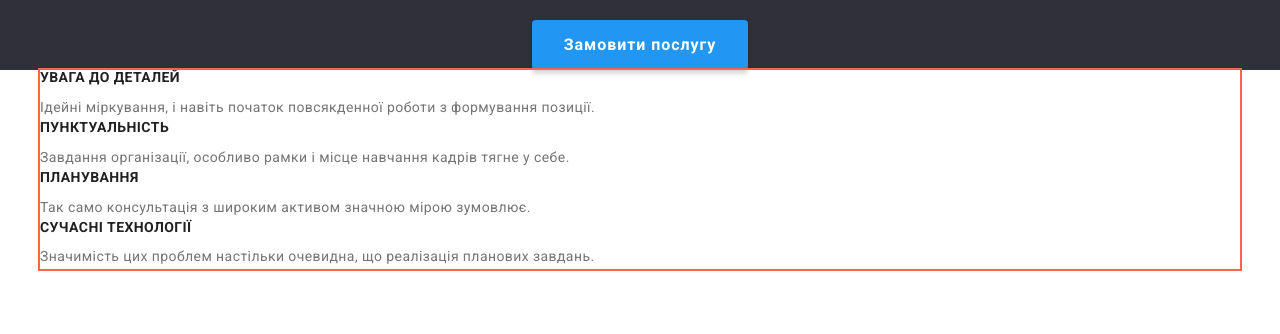
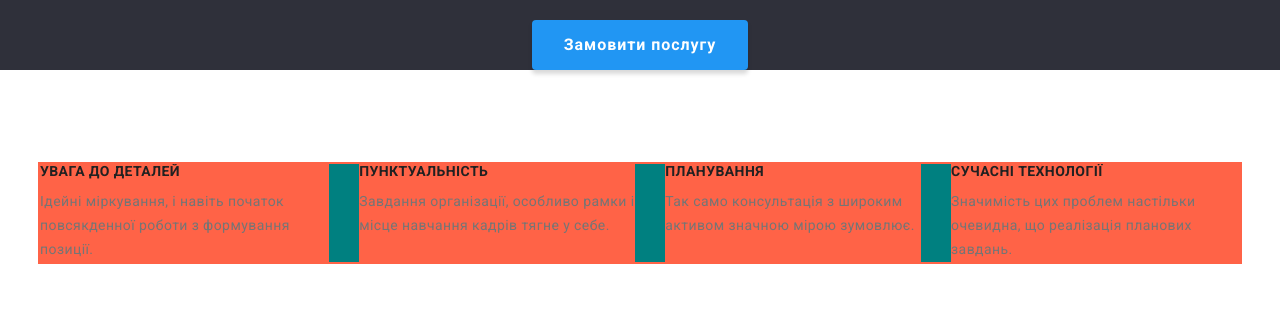
Before and after one commit to Kerimov-Teimur/homework-3, a plain HTML site: page index.html in a window 1280 px wide. Shown: the part 150-484 px from the top of the page. Drawn offline with nearby package versions, Linux system fonts and the light colour scheme.

Commit message:
add flex about

```diff
--- a/css/styles.css
+++ b/css/styles.css
@@ -109,11 +109,6 @@ body {
   margin-right: 50px;
 }
 
-.nav-list {
-  display: flex;
-  margin-left: auto;
-}
-
 .nav-menu .nav-link {
   display: block;
   padding: 32px 0;
@@ -134,6 +129,11 @@ body {
 }
 
 /* nav list contact */
+
+.nav-list {
+  display: flex;
+  margin-left: auto;
+}
 
 .nav-list .contact-item:not(:last-child) {
   margin-right: 50px;
@@ -181,7 +181,6 @@ body {
 
   color: var(--white-color);
   background-color: var(--accent);
-
   font-family: inherit;
   font-weight: 700;
   font-size: 16px;
@@ -197,21 +196,36 @@ body {
 }
 
 /* =====================================ABOUT*/
+
+.about-list {
+  margin: 94px 0;
+  display: flex;
+  background-color: teal;
+}
+
+.about-item {
+  width: calc((100% / 90px) / 4);
+  margin-right: 30px;
+  background-color: tomato;
+}
+
+.about-item:nth-child(4n) {
+  margin-right: 0;
+}
+
+/* .about-item:not(:nth-child(4n)) {
+  margin-right: 30px;
+} */
 .about-title {
   font-size: 14px;
   line-height: 1.14;
   text-transform: uppercase;
-  margin-top: 0;
-  margin-bottom: 10px;
+  margin: 0 0 10px 0;
 }
 
 .about-text {
   line-height: 1.71;
   margin: 0;
-}
-
-.about-list {
-  margin-bottom: 94px;
 }
 
 /* ======================================WORK*/
```
